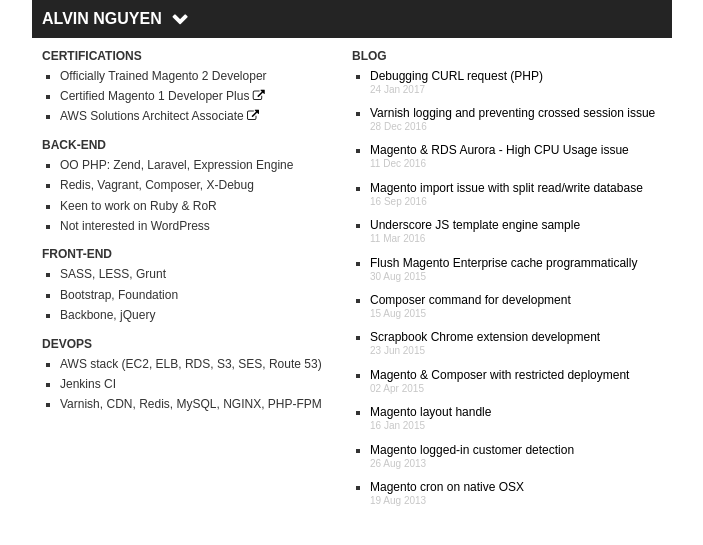
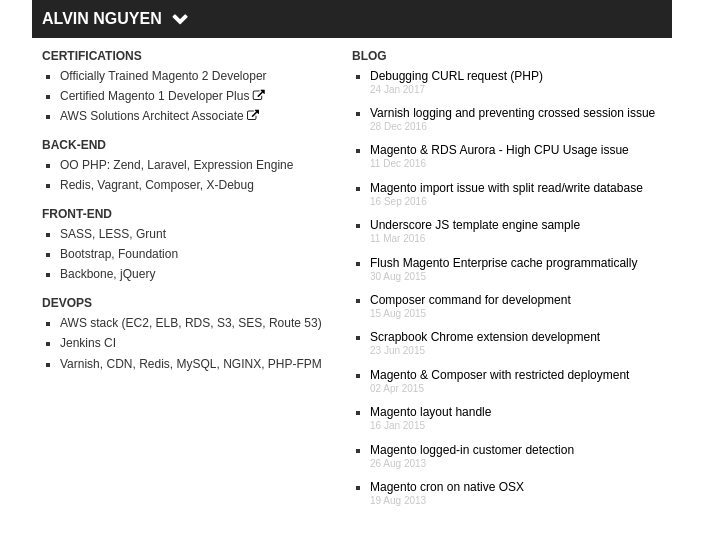
Before and after one commit to alvinnguyen/alvinnguyen.github.io, a Jekyll site: the page built from index.html, in a window 1280 px wide. Shown: the top 545 px of the page, without its empty margins (288-991 px from the left). Built offline with Jekyll 4.4.1, drawn with Linux system fonts in a browser that asks for light colours; nearby versions of some CDN libraries.

Commit message:
Well WordPress, just have to live with it

```diff
--- a/index.html
+++ b/index.html
@@ -13,8 +13,6 @@
         <ul>
             <li>OO PHP: Zend, Laravel, Expression Engine</li>
             <li>Redis, Vagrant, Composer, X-Debug</li>
-            <li>Keen to work on Ruby & RoR</li>
-            <li>Not interested in WordPress</li>
         </ul>
         <b class="homepage-section">FRONT-END</b>
         <ul>
```
